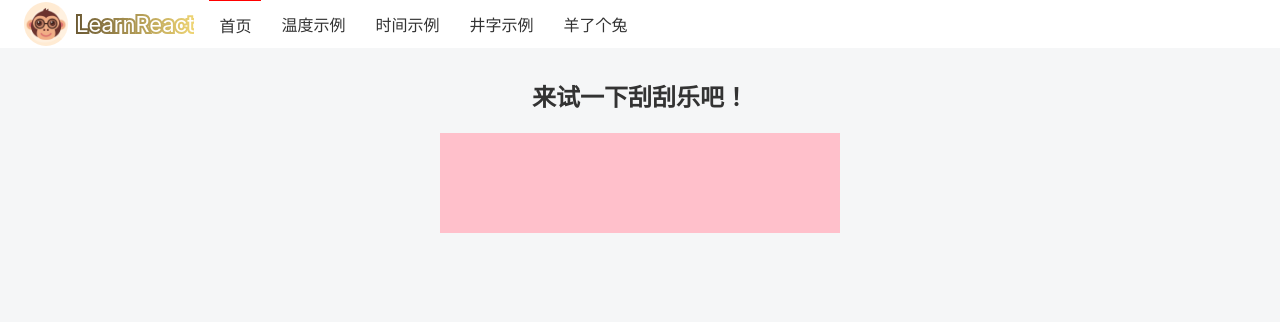
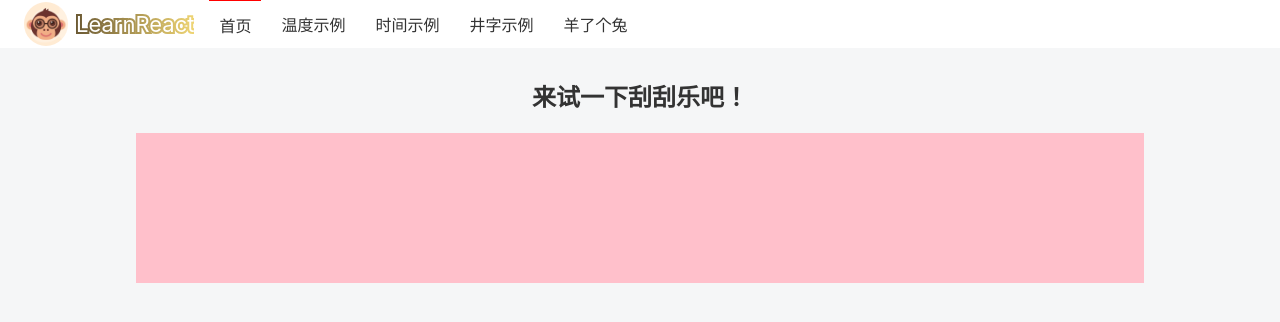
Before and after one commit to pig-zhu/learn-react, a React (Create React App) app: page / in a window 1280 px wide. Shown: the top 322 px of the page. Built offline with nearby package versions, Linux system fonts and the light colour scheme.

Commit message:
刮一挂

```diff
--- a/src/components/Sheep/index.js
+++ b/src/components/Sheep/index.js
@@ -87,9 +87,9 @@ export default class Square extends React.Component {
             // 被取出的等待区的卡牌
             saveList: [],
             option: {
-                x: 6,
+                x: 4,
                 y: 4,
-                z: 8,
+                z: 3,
                 cardRandom: 0.2,
                 maxCardType: 11,
             },
@@ -450,8 +450,21 @@ export default class Square extends React.Component {
             mode: mode,
         })
     }
-    rePlay() {
-        this.stateGame()
+    rePlay(_this, win) {
+        console.log(win, '111');
+        let { option } = this.state
+        if(win) {
+            if(option.x <= 8 && option.y <= 8) {
+                option.x++
+                option.y++
+            }
+            option.z++
+        }
+        this.setState({
+            option: option
+        }, () =>{
+            this.stateGame()
+        })
     }
     render() {
         const { mode, cardItemList, penddingList, clearList, saveList } = this.state
@@ -543,7 +556,7 @@ export default class Square extends React.Component {
                             </div>
                         </>
                     ) : mode === Mode.Win ? (
-                        <div>你赢了，真厉害！</div>
+                        <div>你赢了，真厉害！<button onClick={this.rePlay.bind(this, true)}>再来一局</button></div>
                     ) : (
                         <div>你输了， 加油哦！<button onClick={this.rePlay.bind(this)}>再来一次</button></div>
                     )}
--- a/src/components/Welcome.js
+++ b/src/components/Welcome.js
@@ -1,12 +1,65 @@
 import React from "react";
-
-export default class Clock extends React.Component {
-    render() {
-        return (
-            <div className="gua_component">
-                <h2>来试一下刮刮乐吧！</h2>
-                <canvas className="gua_box"></canvas>
-            </div>
-        )
+const isPhone = /Mobi|Android|iPhone/i.test(navigator.userAgent)
+const getXYOnCanvas = function(e) {
+    return {
+        x: (isPhone ? e.changedTouches[0].clientX : e.clientX) - e.target.offsetLeft,
+        y: (isPhone ? e.changedTouches[0].clientY : e.clientY) - e.target.offsetTop
     }
 }
+export default function Welcome() {
+    let move = false
+    let points = []
+    let canvas = null
+    let ctx = null
+    function draw () {
+        if(canvas && ctx && points.length > 1) {
+            let start = points[points.length - 2]
+            let end = points[points.length - 1]
+            ctx.beginPath()
+            ctx.strokeStyle = '#000'
+            // ctx.lineWidth = 15
+            ctx.moveTo(start.x, start.y)
+            ctx.lineTo(end.x, end.y)
+            ctx.stroke()
+            // ctx.closePath()
+        }
+    }
+    function mouseDownHandler(e) {
+        if((e.type === "touchstart" && isPhone) || (e.type === "mousedown" && !isPhone)) {
+            move = true
+        }
+    }
+    function mouseUpHandler(e) {
+        if((e.type === "touchend" && isPhone) || (e.type === "mouseup" && !isPhone)) {
+            move = false
+            points = []
+        }
+    }
+    function mouseMoveHandler(e) {
+        if(move) {
+            points.push(getXYOnCanvas(e))
+            draw()
+        }
+    }
+    return (
+        <div className="gua_component">
+            <h2>来试一下刮刮乐吧！</h2>
+            <canvas className="gua_box"
+                onMouseDown={mouseDownHandler}
+                onMouseUp={mouseUpHandler}
+                onTouchStart={mouseDownHandler}
+                onTouchEnd={mouseUpHandler}
+                onTouchMove={mouseMoveHandler}
+                onMouseMove={mouseMoveHandler}
+                ref={(e) => {
+                    if(e) {
+                        canvas = e
+                        canvas.width = canvas.offsetWidth
+                        canvas.height = canvas.offsetHeight
+                        ctx = canvas.getContext('2d')
+                    }
+                }}>
+            </canvas>
+        </div>
+    )
+}
--- a/src/home/index.scss
+++ b/src/home/index.scss
@@ -68,11 +68,11 @@
 
 .gua_component {
     text-align: center;
-
+    user-select: none;
     .gua_box {
         width: 80%;
-        max-width: 400px;
-        height: 100px;
+        // max-width: 400px;
+        height: 20%;
         background-color: pink;
     }
 }
```
